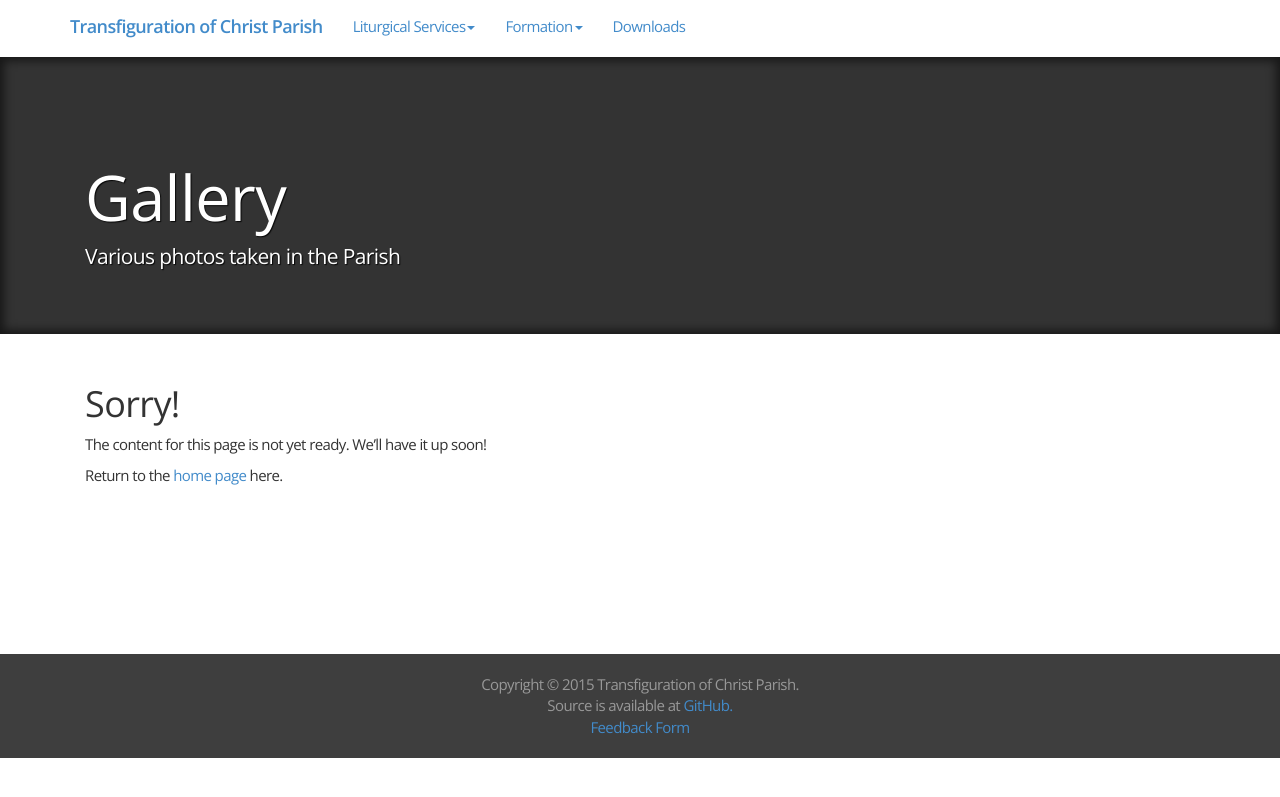
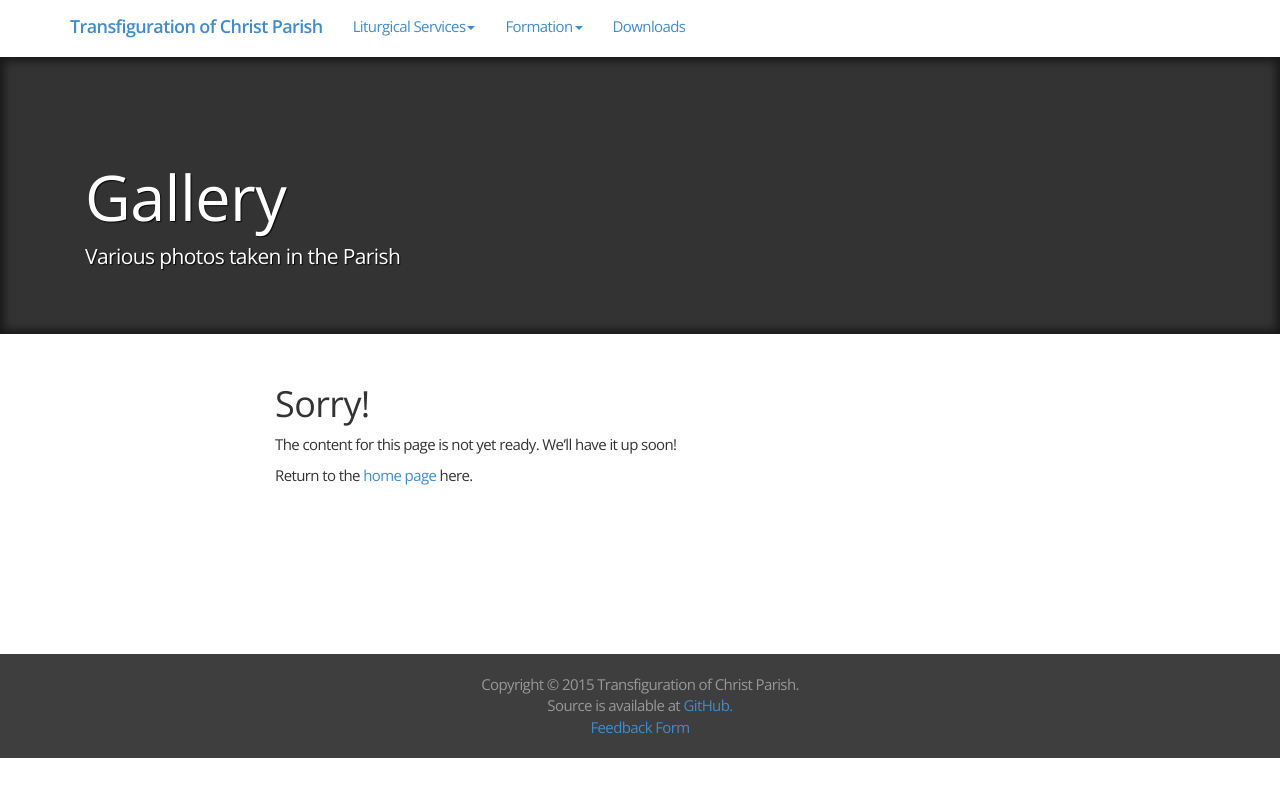
Before and after one commit to jerieljan/ourtransfi, a Jekyll site: the page built from Home/pages/gallery/index.md, in a window 1280 px wide. Shown: the top 797 px of the page. Built offline with Jekyll 4.4.1, drawn with Linux system fonts in a browser that asks for light colours; nearby versions of some CDN libraries.

Commit message:
Article body margins increased.
Container sizes now occupy only an md-8 instead of an md-12.

```diff
--- a/Home/_layouts/default-md.html
+++ b/Home/_layouts/default-md.html
@@ -9,7 +9,7 @@ layout: base
 
 {% include header.html %}
 <div class="container" style="padding-bottom: 32px">
-    <div class="col-sm-12">
+    <div class="col-sm-12 col-md-8 col-md-offset-2">
         {{ content }}
     </div>
 </div>
```
